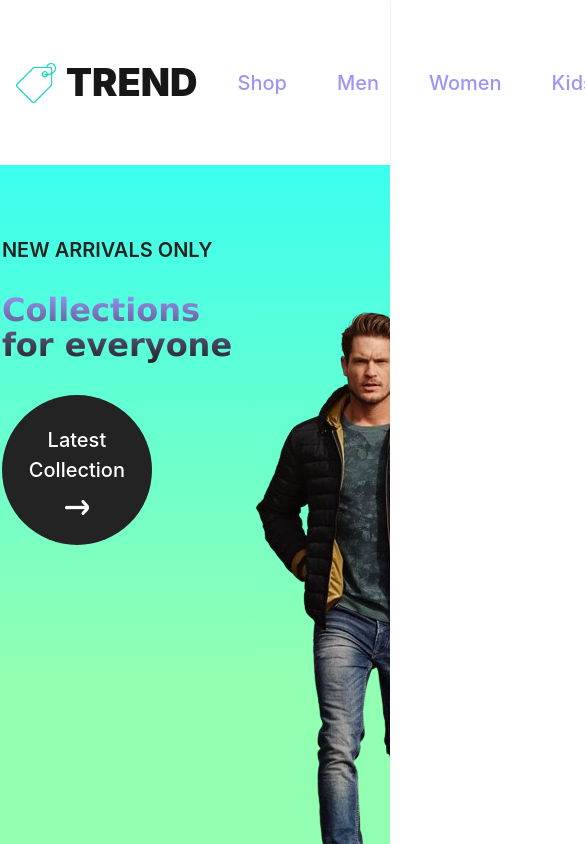
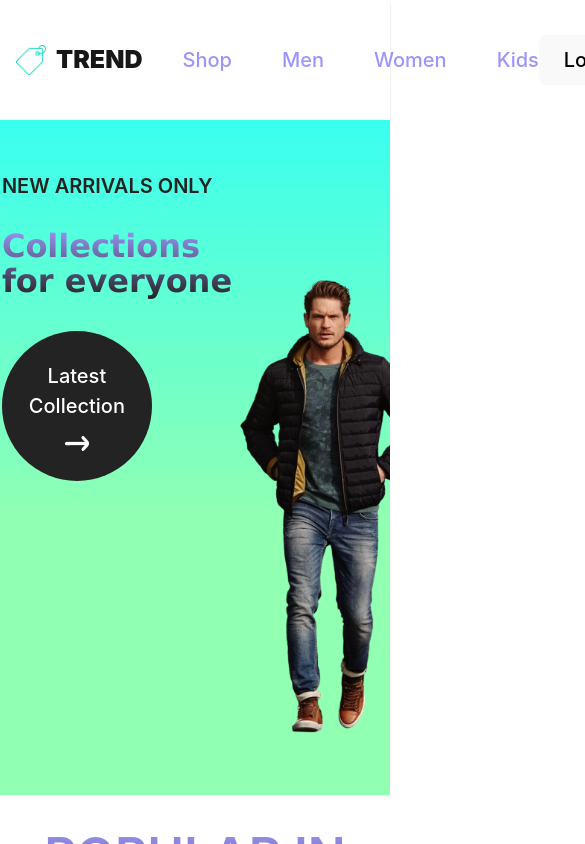
Before and after one commit to DontStopPrograming/e-commerce-clothing, a React (Vite) app: page / in a window 390 px wide. Shown: the top 844 px of the page, 585 px wide, since content can reach past the window. Built offline with nearby package versions, Linux system fonts and the light colour scheme.

Commit message:
correcting responsive errors

```diff
--- a/src/components/Hero/hero.css
+++ b/src/components/Hero/hero.css
@@ -95,7 +95,7 @@ h2 {
     .hero {
         flex-direction: column;
         text-align: center;
-
+        height: 80vh;
     }
 
     .hero-left h2,
@@ -119,9 +119,9 @@ h2 {
 
     .hero-right img {
         width: 100%;
-        height: auto;
+        height: 500px;
         margin-left: 50%;
-        margin-top: -70%;
+        margin-top: -80%;
 
 
     }
--- a/src/components/Navbar/navbar.css
+++ b/src/components/Navbar/navbar.css
@@ -64,3 +64,29 @@
 .effect {
     box-shadow: 20px 20px 20px 25px rgb(50, 252, 0);
 }
+
+@media (max-width: 768px) {
+
+    .nav-menu li {
+        font-size: 1.25rem;
+    }
+
+
+    .nav-login-cart {
+        font-size: 1.25rem;
+    }
+
+    .nav-login-cart img {
+        width: 25px;
+        height: 25px;
+    }
+
+    .nav-logo img {
+        width: 30px;
+        height: 30px;
+    }
+
+    .nav-logo p {
+        font-size: 25px;
+    }
+}
--- a/src/components/Pages/CSS/shop.css
+++ b/src/components/Pages/CSS/shop.css
@@ -13,4 +13,5 @@
     }
 
 
+
 }
```
